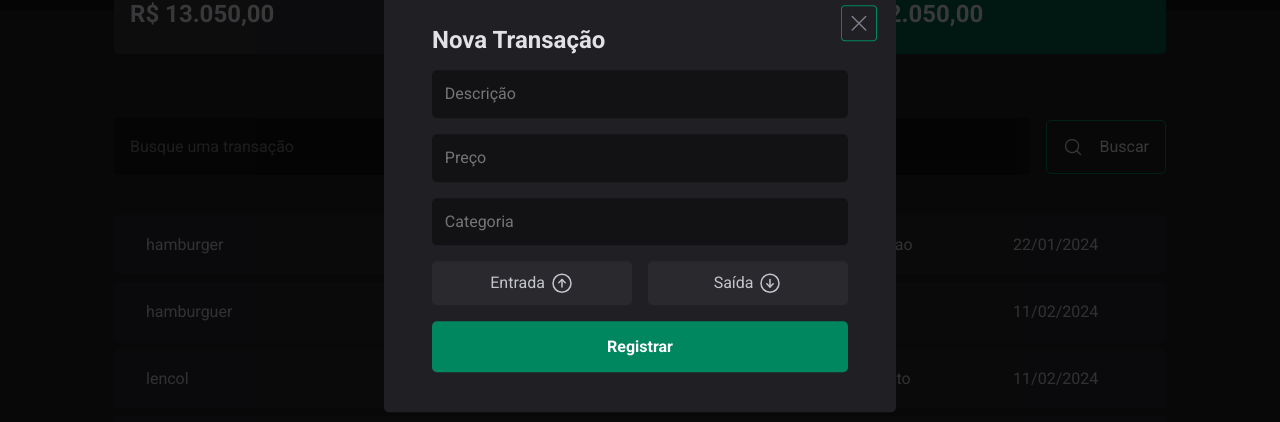
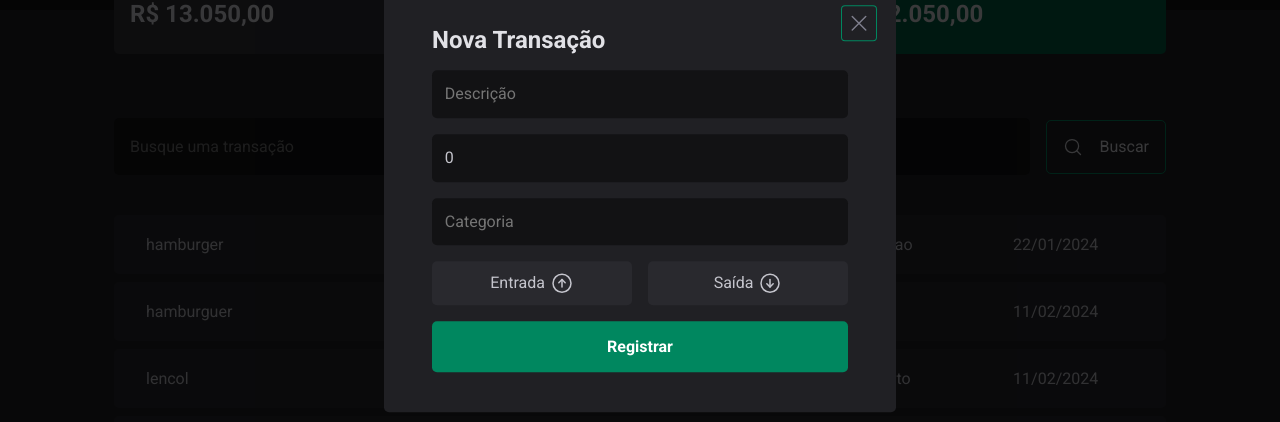
Before and after one commit to LuscaCid/DT-Money, a React (Vite) app: page / in a window 1280 px wide. Both pictures are taken after a click on the button "Nova Transação". Shown: the part 201-623 px from the top of the page. Built offline with nearby package versions, Linux system fonts and the light colour scheme; data requests are answered from the project's data file.

Commit message:
save changes

```diff
--- a/src/components/InputSearch/index.tsx
+++ b/src/components/InputSearch/index.tsx
@@ -1,20 +1,28 @@
+import { zodResolver } from "@hookform/resolvers/zod"
 import { ButtonSearch, Input, InputContainer } from "./styles"
 import { MagnifyingGlass } from "phosphor-react"
 import {useForm} from 'react-hook-form'
 import { z } from 'zod'
 
 const FormDataSchema = z.object({
-  search: z.string()
+  query: z.string()
 })
 type FormDataSchemaType = z.infer<typeof FormDataSchema>
 export const InputSearch =( ) => {
 
 
-  const { register, handleSubmit, watch, reset}  = useForm<FormDataSchemaType>()
+  const { register, handleSubmit, watch, reset, formState : {isSubmitting}}  = useForm<FormDataSchemaType>({
+    resolver  : zodResolver(FormDataSchema),
+    defaultValues : {
+      query: ""
+    }
+  })
 
-  const searchValue = watch('search')
+  const searchValue = watch('query')
 
-  const handleSearch = (data : FormDataSchemaType) => {
+  const handleSearch = async (data : FormDataSchemaType) => {
+    if(!searchValue)return
+    await new Promise(resolve => setTimeout(resolve, 2500))
     console.log(data)
     reset()
     console.log(searchValue)
@@ -27,9 +35,9 @@ export const InputSearch =( ) => {
       <Input
         placeholder="Busque uma transação"
         type="text"
-        {...register("search")}
+        {...register("query")}
       />
-      <ButtonSearch disabled={searchValue == ''} type="submit">
+      <ButtonSearch disabled={isSubmitting} type="submit">
           <MagnifyingGlass size={20} />
           Buscar
       </ButtonSearch>
--- a/src/components/InputSearch/styles.ts
+++ b/src/components/InputSearch/styles.ts
@@ -42,7 +42,13 @@ export const ButtonSearch = styled.button`
   color: ${({theme}) => theme["gray-100"]};
   padding: 1rem;
   transition: background 0.2s;
-  &:hover{
+  cursor: pointer;
+  &:disabled {
+    opacity: 0.6;
+    cursor: not-allowed;
+  }
+
+  &:not(:disabled):hover{
     background: ${({theme}) => theme["green-500"]};
     fill: ${({theme}) => theme["gray-100"]};
   }
--- a/src/components/NewTransactionModal/index.tsx
+++ b/src/components/NewTransactionModal/index.tsx
@@ -3,21 +3,35 @@ import { Close, Content, Overlay, TypeTransactionButton, TypeTransactionSection
 import { ArrowCircleDown, ArrowCircleUp, X } from 'phosphor-react'
 import { useForm } from "react-hook-form"
 import { z } from "zod"
+import { zodResolver } from '@hookform/resolvers/zod'
 
 const formSchema = z.object({
   description : z.string().min(1),
-  price : z.string(),
+  price : z.number(),
   category : z.string(),
-  typeTransaction : z.enum(['income', 'outcome'])
+ // typeTransaction : z.enum(['income', 'outcome'])//é tratado tbm como required
 })
 
 type NewTransactionFormType = z.infer<typeof formSchema>
 
-
-
 export const NewTransactionModal = () => {
 
-  const newTransactionForm = useForm()
+  const newTransactionForm = useForm<NewTransactionFormType>({
+    resolver : zodResolver(formSchema),
+    defaultValues : {
+      category : '',
+      description : '',
+      price : 0
+    }
+  })
+  const {register, handleSubmit, watch, formState : {isSubmitting}} = newTransactionForm
+
+  const handleCreateNewTransaction = async (data : NewTransactionFormType) => {
+    await new Promise(resolve => setTimeout(resolve, 2500))
+    console.log(data)
+  }
+  const formattedPriceAllTime = watch('price')
+
 
   return (
     <Dialog.Portal>
@@ -27,10 +41,29 @@ export const NewTransactionModal = () => {
           <X size={24} />
         </Close>
         <Dialog.Title>Nova Transação</Dialog.Title>
-        <form action="">
-          <input type="text" placeholder='Descrição' required />
-          <input type="text" placeholder='Preço' required />
-          <input type="text" placeholder='Categoria' required/>
+        <form action="" onSubmit={handleSubmit(handleCreateNewTransaction)}>
+          <input
+            type="text"
+            placeholder='Descrição'
+            required
+            {...register('description')}
+          />
+
+          <input
+            type="text"
+            placeholder='Preço'
+            required
+
+            {...register('price', {valueAsNumber : true})}
+          />
+
+          <input
+            type="text"
+            placeholder='Categoria'
+            required
+            {...register('category')}
+          />
+
           <TypeTransactionSection>
             <TypeTransactionButton value='income' variant='income'>
             Entrada
@@ -42,7 +75,7 @@ export const NewTransactionModal = () => {
             </TypeTransactionButton>
 
           </TypeTransactionSection>
-          <button type='submit'>
+          <button type='submit' disabled = {isSubmitting}>
             Registrar
           </button>
         </form>
--- a/src/components/NewTransactionModal/styles.ts
+++ b/src/components/NewTransactionModal/styles.ts
@@ -49,7 +49,11 @@ export const Content = styled(Dialog.Content)`
       color: ${({theme}) => theme['white']};
       font-weight: 700;
       transition: background 0.5s;
-      &:hover{
+      &:disabled{
+        cursor: not-allowed;
+        opacity: 0.6;
+      }
+      &:not(:disabled):hover{
         background: ${({theme}) => theme['green-700']};
       }
     }
--- a/src/components/Summary/index.tsx
+++ b/src/components/Summary/index.tsx
@@ -2,26 +2,12 @@ import { SummaryCard, SummaryContainer } from "./styles"
 import greenArrow from '../../assets/greenarrow.svg'
 import redArrow from '../../assets/redarrow.svg'
 import moneyIcon from '../../assets/moneyIcon.svg'
-import { useTransactionsContext } from "../../contexts/transactionsContext"
 import { priceFormatter } from "../../utils/formatter"
+import { useSummary } from "../../hooks/useSummary"
 export const Summary = () => {
 
-  const { transactions } = useTransactionsContext()
+  const summary = useSummary()
 
-  const summary = transactions.reduce((acc, transaction) => {
-    if(transaction.type === 'income') {
-      acc.income += transaction.price
-    }
-    if(transaction.type === 'outcome'){
-      acc.outcome += transaction.price
-    }
-    acc.total = acc.income - acc.outcome
-    return acc
-  }, {
-    income : 0,
-    outcome : 0,
-    total : 0
-  })
   return (
     <SummaryContainer>
       <SummaryCard>
--- /dev/null
+++ b/src/hooks/useSummary.ts
@@ -0,0 +1,20 @@
+import { useTransactionsContext } from "../contexts/transactionsContext"
+export function useSummary() {
+    const { transactions } = useTransactionsContext()
+
+    const summary = transactions.reduce((acc, transaction) => {
+      if(transaction.type === 'income') {
+        acc.income += transaction.price
+      }
+      if(transaction.type === 'outcome'){
+        acc.outcome += transaction.price
+      }
+      acc.total = acc.income - acc.outcome
+      return acc
+    }, {
+      income : 0,
+      outcome : 0,
+      total : 0
+    })
+    return summary
+}
```
